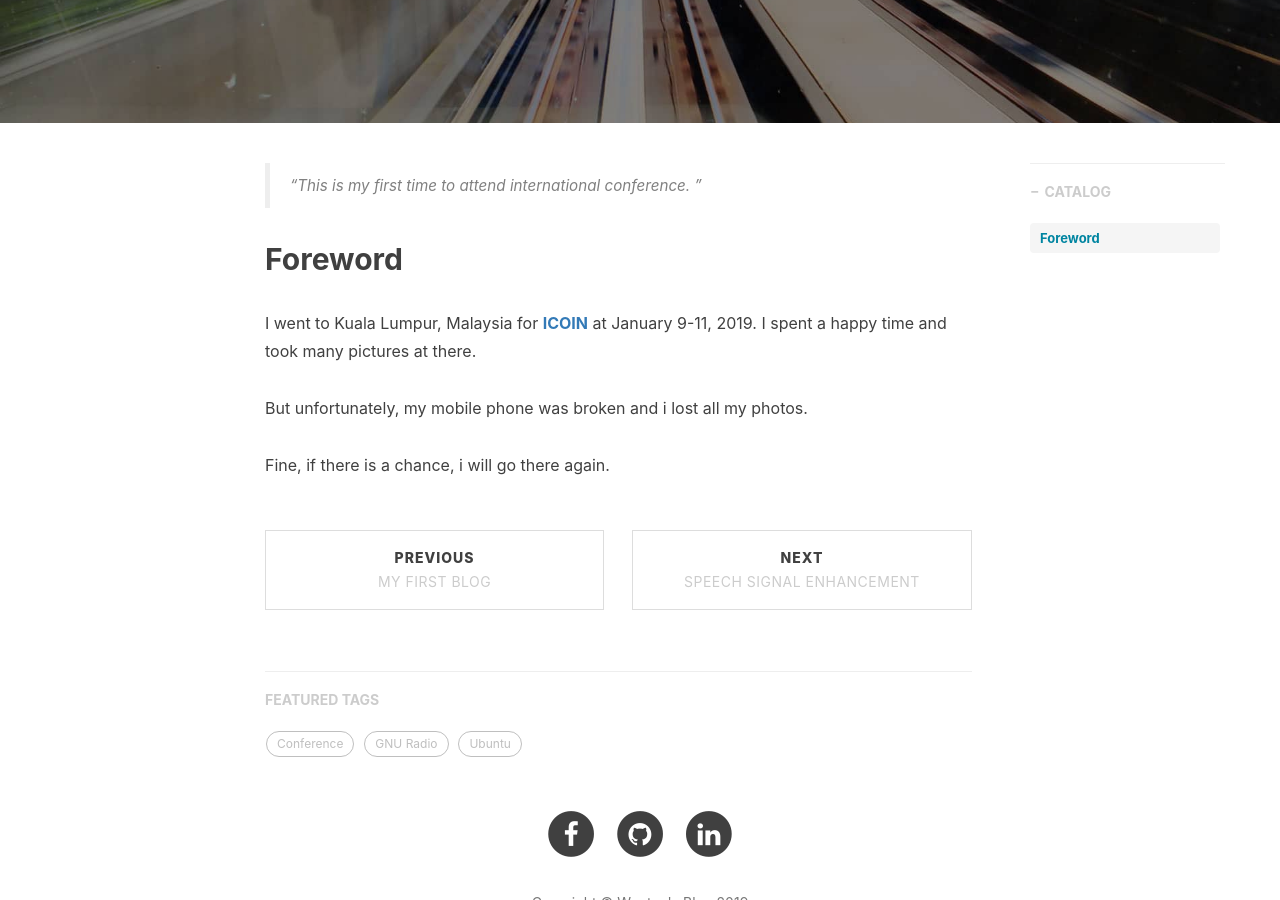
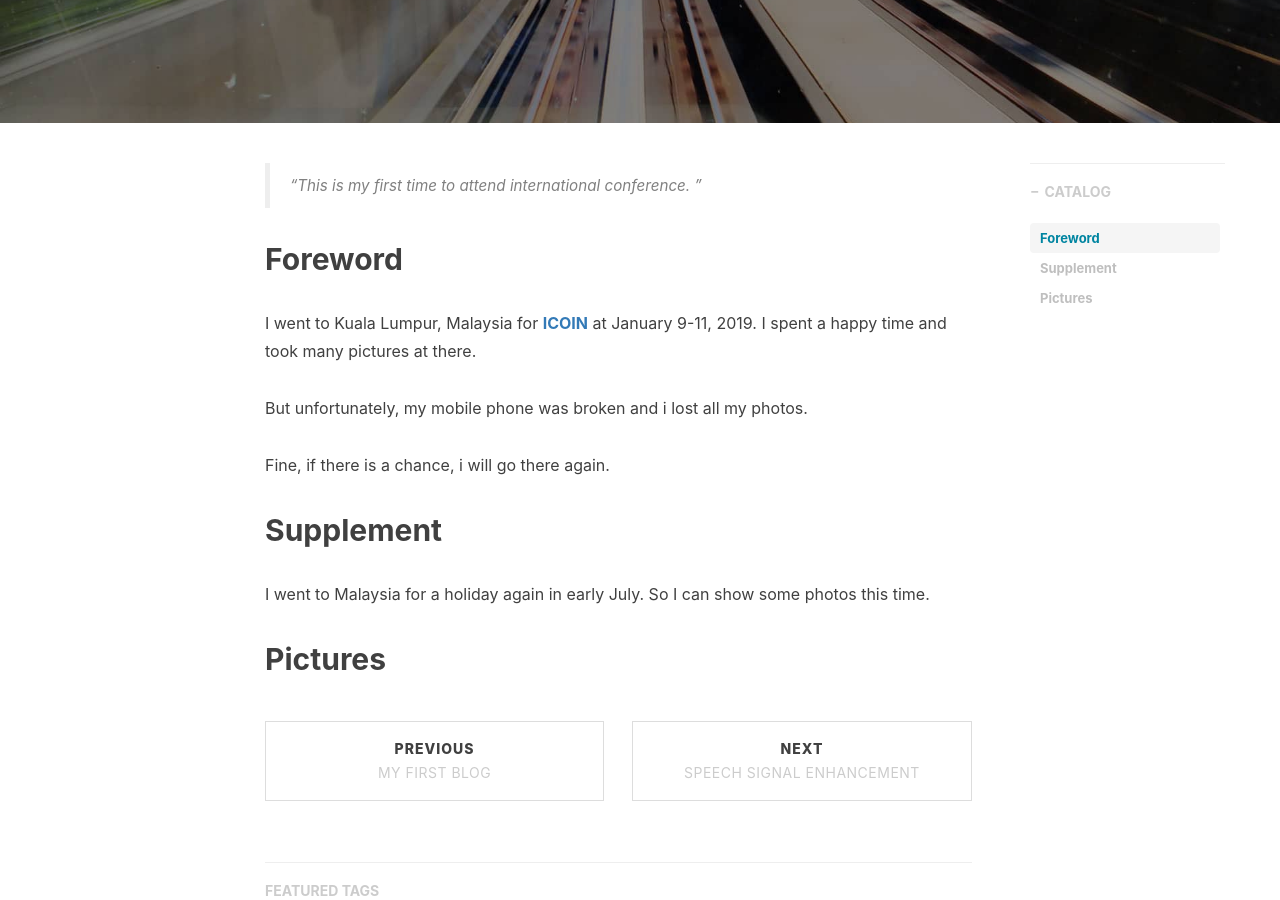
Before and after one commit to csxmt123/zhouwt612.github.io, a Jekyll site: the page built from _posts/2019-04-27-ICOIN2019.md, in a window 1280 px wide and 900 px high, scrolled down 442 px. Built offline with Jekyll 4.4.1, drawn with Linux system fonts in a browser that asks for light colours; nearby versions of some CDN libraries; comment, search, counter and statistics services are not loaded.

Commit message:
Update 2019-04-27-ICOIN2019.md

```diff
--- a/_posts/2019-04-27-ICOIN2019.md
+++ b/_posts/2019-04-27-ICOIN2019.md
@@ -19,3 +19,11 @@
 But unfortunately, my mobile phone was broken and i lost all my photos.
 
 Fine, if there is a chance, i will go there again.
+
+
+## Supplement
+
+I went to Malaysia for a holiday again in early July. So I can show some photos this time.
+
+
+## Pictures
```
